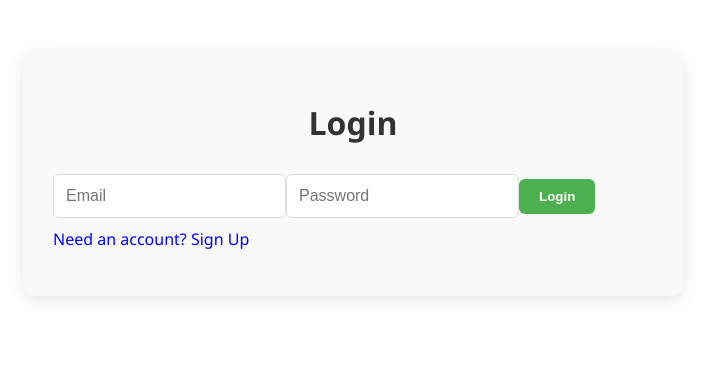
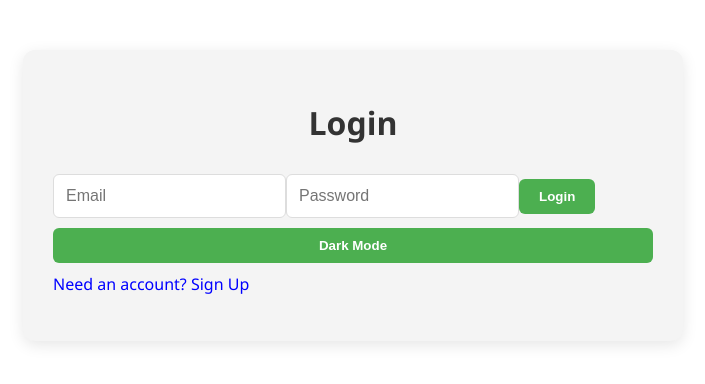
Before and after one commit to lakkisettymeenakshi/shop, a React (Create React App) app in the folder frontend/: page / in a window 1280 px wide. Shown: the top 384 px of the page, without its empty margins (287-992 px from the left). Built offline with nearby package versions, Linux system fonts and the light colour scheme.

Commit message:
integrated and filtering

```diff
--- a/frontend/src/App.css
+++ b/frontend/src/App.css
@@ -84,3 +84,26 @@ li {
   text-align: center;
   margin-top: 50px;
 }
+/* Default Light Theme */
+:root {
+  --bg-color: #ffffff;
+  --text-color: #333333;
+  --container-bg: #f4f4f4;
+}
+
+/* Dark Theme Class */
+.dark-mode {
+  --bg-color: #1a1a1a;
+  --text-color: #f4f4f4;
+  --container-bg: #2d2d2d;
+}
+
+body {
+  background-color: var(--bg-color);
+  color: var(--text-color);
+  transition: all 0.3s ease;
+}
+
+.container {
+  background: var(--container-bg) !important;
+}
--- a/frontend/src/App.js
+++ b/frontend/src/App.js
@@ -8,32 +8,33 @@ function App() {
   const [tasks, setTasks] = useState([]);
   const [name, setName] = useState('');
   const [token, setToken] = useState(localStorage.getItem('token') || '');
+  const [darkMode, setDarkMode] = useState(localStorage.getItem('theme') === 'dark');
   const [email, setEmail] = useState('');
   const [password, setPassword] = useState('');
   const [isRegistering, setIsRegistering] = useState(false);
   const [loading, setLoading] = useState(false);
   const [searchTerm, setSearchTerm] = useState('');
+
   const config = {
     headers: { 'x-auth-token': token }
   };
 
   const getTasks = async () => {
     if (!token) return;
-  setLoading(true); // Turn it on
+    setLoading(true);
     try {
       const response = await axios.get(`${API_URL}/tasks`, config);
       setTasks(response.data);
     } catch (error) {
       console.error("Error fetching data:", error);
     }
-  setLoading(false); // Turn it off
+    setLoading(false);
   };
 
   const handleAuth = async (e) => {
     e.preventDefault();
     const endpoint = isRegistering ? 'register' : 'login';
     try {
-
       const res = await axios.post(`${API_URL}/auth/${endpoint}`, { email, password });
       if (!isRegistering) {
         localStorage.setItem('token', res.data.token);
@@ -72,18 +73,31 @@ function App() {
 
   const deleteTask = async (id) => {
     try {
-
       await axios.delete(`${API_URL}/tasks/${id}`, config);
       getTasks();
     } catch (error) { console.error(error); }
   };
 
   useEffect(() => {
+    if (darkMode) {
+      document.body.classList.add('dark-mode');
+      localStorage.setItem('theme', 'dark');
+    } else {
+      document.body.classList.remove('dark-mode');
+      localStorage.setItem('theme', 'light');
+    }
+  }, [darkMode]);
+
+  useEffect(() => {
     if (token) {
       getTasks();
     }
   }, [token]);
-   const filteredTasks = tasks.filter(task => task.name.toLowerCase().includes(searchTerm.toLowerCase()));
+
+  const filteredTasks = tasks.filter(task =>
+    task.name.toLowerCase().includes(searchTerm.toLowerCase())
+  );
+
   return (
     <div className="container">
       {!token ? (
@@ -94,7 +108,9 @@ function App() {
             <input type="password" placeholder="Password" value={password} onChange={e => setPassword(e.target.value)} required />
             <button type="submit" className="add-btn">{isRegistering ? 'Sign Up' : 'Login'}</button>
           </form>
-
+          <button onClick={() => setDarkMode(!darkMode)} className="add-btn" style={{marginTop: '10px', width: '100%'}}>
+            {darkMode ? 'Light Mode' : 'Dark Mode'}
+          </button>
           <p onClick={() => setIsRegistering(!isRegistering)} style={{cursor:'pointer', marginTop: '10px', color: 'blue'}}>
             {isRegistering ? 'Already have an account? Login' : 'Need an account? Sign Up'}
           </p>
@@ -103,19 +119,32 @@ function App() {
         <>
           <div style={{display:'flex', justifyContent:'space-between', alignItems:'center'}}>
             <h1>Task Manager</h1>
+            <div>
+              <button onClick={() => setDarkMode(!darkMode)} className="add-btn" style={{marginRight: '10px', height: '30px'}}>
+                {darkMode ? ' ' : ''}
+              </button>
               <button onClick={logout} className="delete-btn" style={{height:'30px'}}>Logout</button>
             </div>
+          </div>
+
           <div className="input-group" style={{ marginBottom: '20px' }}>
             <input
               type="text"
               placeholder="Search tasks..."
               value={searchTerm}
               onChange={(e) => setSearchTerm(e.target.value)}
-            style={{ backgroundColor: '#f9f9f9' }}
+              style={{ backgroundColor: darkMode ? '#3d3d3d' : '#f9f9f9', color: 'inherit' }}
             />
           </div>
+
           <form onSubmit={addTask} className="input-group">
-            <input type="text" placeholder="New Task..." value={name} onChange={(e) => setName(e.target.value)} />
+            <input
+              type="text"
+              placeholder="New Task..."
+              value={name}
+              onChange={(e) => setName(e.target.value)}
+              style={{ color: 'inherit' }}
+            />
             <button type="submit" className="add-btn">Add</button>
           </form>
 
@@ -126,7 +155,6 @@ function App() {
             </div>
           ) : (
             <>
-    {/* Change tasks.map to filteredTasks.map */}
               {filteredTasks.length === 0 ? (
                 <p style={{ textAlign: 'center' }}>No matching tasks found!</p>
               ) : (
@@ -149,13 +177,12 @@ function App() {
                   ))}
                 </ul>
               )}
-
             </>
           )}
         </>
       )}
     </div>
-
   );
 }
+
 export default App;
```
Lines whose indentation alone changed are shown as unchanged.
